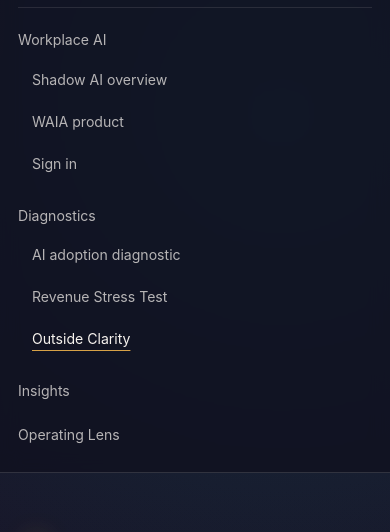
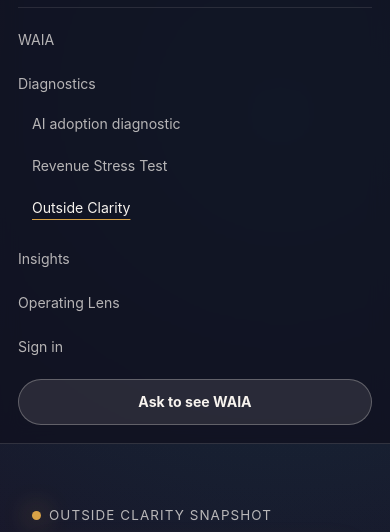
Before and after one commit to bjcooper23-19-2/Nineteen-Point-Two, a plain HTML site: page outside-clarity/snapshot/index.html in a window 390 px wide. Both pictures are taken after a click on the button "Menu". Shown: the part 64-596 px from the top of the page. Drawn offline with Linux system fonts and the light colour scheme.

Commit message:
Simplify primary site navigation

```diff
--- a/assets/css/home.css
+++ b/assets/css/home.css
@@ -211,6 +211,10 @@
   background: rgba(247, 243, 238, 0.08);
   color: var(--ink);
   font-size: 0.9rem;
+}
+
+.nav-mobile-cta {
+  display: none;
 }
 
 .nav-toggle {
@@ -1293,6 +1297,18 @@
     display: none;
   }
 
+  .nav-links .nav-mobile-cta {
+    display: inline-flex;
+    justify-content: center;
+    margin-top: 8px;
+    padding: 11px 14px;
+    border: 1px solid rgba(247, 243, 238, 0.28);
+    border-radius: 999px;
+    background: rgba(247, 243, 238, 0.1);
+    color: var(--ink);
+    font-weight: 700;
+  }
+
   .brand {
     max-width: 136px;
   }
--- a/assets/css/insights.css
+++ b/assets/css/insights.css
@@ -167,6 +167,10 @@
   background: rgba(247, 243, 238, 0.08);
   color: var(--ink);
   font-size: 0.9rem;
+}
+
+.nav-mobile-cta {
+  display: none;
 }
 .nav-toggle {
   display: none;
@@ -513,6 +517,19 @@
   .nav-cta {
     display: none;
   }
+
+  .nav-links .nav-mobile-cta {
+    display: inline-flex;
+    justify-content: center;
+    margin-top: 8px;
+    padding: 11px 14px;
+    border: 1px solid rgba(247, 243, 238, 0.28);
+    border-radius: 999px;
+    background: rgba(247, 243, 238, 0.1);
+    color: var(--ink);
+    font-weight: 700;
+  }
+
   section {
     padding: 68px 20px;
   }
--- a/assets/css/outside-clarity-snapshot.css
+++ b/assets/css/outside-clarity-snapshot.css
@@ -232,6 +232,10 @@
   background: rgba(247, 243, 238, 0.08);
   color: var(--ink);
   font-size: 0.9rem;
+}
+
+.nav-mobile-cta {
+  display: none;
 }
 
 .nav-toggle {
@@ -795,6 +799,18 @@
     display: none;
   }
 
+  .nav-links .nav-mobile-cta {
+    display: inline-flex;
+    justify-content: center;
+    margin-top: 8px;
+    padding: 11px 14px;
+    border: 1px solid rgba(247, 243, 238, 0.28);
+    border-radius: 999px;
+    background: rgba(247, 243, 238, 0.1);
+    color: var(--ink);
+    font-weight: 700;
+  }
+
   .brand {
     order: 2;
     max-width: 128px;
--- a/assets/css/outside-clarity.css
+++ b/assets/css/outside-clarity.css
@@ -232,6 +232,10 @@
   background: rgba(247, 243, 238, 0.08);
   color: var(--ink);
   font-size: 0.9rem;
+}
+
+.nav-mobile-cta {
+  display: none;
 }
 
 .nav-toggle {
@@ -1293,6 +1297,18 @@
     display: none;
   }
 
+  .nav-links .nav-mobile-cta {
+    display: inline-flex;
+    justify-content: center;
+    margin-top: 8px;
+    padding: 11px 14px;
+    border: 1px solid rgba(247, 243, 238, 0.28);
+    border-radius: 999px;
+    background: rgba(247, 243, 238, 0.1);
+    color: var(--ink);
+    font-weight: 700;
+  }
+
   .brand {
     order: 2;
     max-width: 128px;
--- a/assets/css/workplace-ai-academy.css
+++ b/assets/css/workplace-ai-academy.css
@@ -239,6 +239,10 @@
   background: rgba(247, 243, 238, 0.08);
   color: var(--ink);
   font-size: 0.9rem;
+}
+
+.nav-mobile-cta {
+  display: none;
 }
 
 .nav-toggle {
@@ -1098,6 +1102,18 @@
     display: none;
   }
 
+  .nav-links .nav-mobile-cta {
+    display: inline-flex;
+    justify-content: center;
+    margin-top: 8px;
+    padding: 11px 14px;
+    border: 1px solid rgba(247, 243, 238, 0.28);
+    border-radius: 999px;
+    background: rgba(247, 243, 238, 0.1);
+    color: var(--ink);
+    font-weight: 700;
+  }
+
   .brand {
     order: 2;
     max-width: 128px;
--- a/assets/css/workplace-ai.css
+++ b/assets/css/workplace-ai.css
@@ -196,6 +196,10 @@
   background: rgba(247, 243, 238, 0.08);
   color: var(--ink);
   font-size: 0.9rem;
+}
+
+.nav-mobile-cta {
+  display: none;
 }
 
 .nav-toggle {
@@ -961,6 +965,18 @@
     display: none;
   }
 
+  .nav-links .nav-mobile-cta {
+    display: inline-flex;
+    justify-content: center;
+    margin-top: 8px;
+    padding: 11px 14px;
+    border: 1px solid rgba(247, 243, 238, 0.28);
+    border-radius: 999px;
+    background: rgba(247, 243, 238, 0.1);
+    color: var(--ink);
+    font-weight: 700;
+  }
+
   .brand {
     order: 2;
     max-width: 128px;
--- a/outside-clarity/snapshot/index.html
+++ b/outside-clarity/snapshot/index.html
@@ -102,14 +102,7 @@
             Menu
           </button>
           <div class="nav-links" id="site-navigation">
-            <div class="nav-group">
-              <a href="/workplace-ai/">Workplace AI</a>
-              <div class="nav-menu" aria-label="Workplace AI pages">
-                <a href="/workplace-ai/">Shadow AI overview</a>
-                <a href="/waia/">WAIA product</a>
-                <a href="https://waia.nineteenpointtwo.com/login">Sign in</a>
-              </div>
-            </div>
+            <a href="/waia/">WAIA</a>
             <div class="nav-group">
               <a href="/#diagnostics">Diagnostics</a>
               <div class="nav-menu" aria-label="Operational diagnostics">
@@ -122,8 +115,22 @@
             </div>
             <a href="/insights/">Insights</a>
             <a href="/#operating-lens">Operating Lens</a>
+            <a href="https://waia.nineteenpointtwo.com/login">Sign in</a>
+            <a
+              class="nav-mobile-cta"
+              href="https://tally.so/r/gDgbQP"
+              target="_blank"
+              rel="noopener noreferrer"
+              >Ask to see WAIA</a
+            >
           </div>
-          <a class="nav-cta" href="/waia/">Explore WAIA</a>
+          <a
+            class="nav-cta"
+            href="https://tally.so/r/gDgbQP"
+            target="_blank"
+            rel="noopener noreferrer"
+            >Ask to see WAIA</a
+          >
         </nav>
       </header>
 
```
Also changed, not shown: index.html (+9 -9 lines), insights/cost-of-ai-is-becoming-visible/index.html (+9 -9 lines), insights/hidden-cost-of-fragmented-ai-adoption/index.html (+9 -9 lines), insights/hidden-cost-of-workplace-ai/index.html (+9 -9 lines), insights/index.html (+9 -9 lines), insights/operational-strain-beneath-workplace-ai-adoption/index.html (+9 -9 lines), insights/shadow-ai-workplace-ai-adoption/index.html (+9 -9 lines), outside-clarity/index.html (+9 -9 lines), scripts/build-insights.mjs (+3 -9 lines), waia/index.html (+9 -9 lines), workplace-ai-academy/index.html (+9 -9 lines), workplace-ai/index.html (+9 -9 lines).
